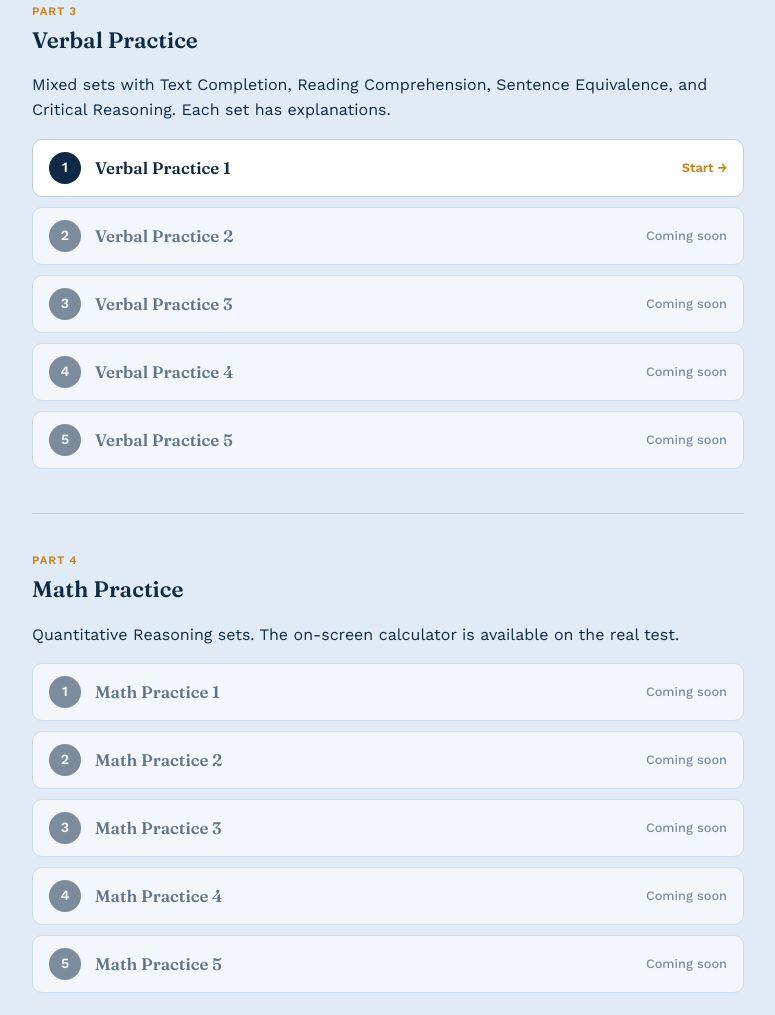
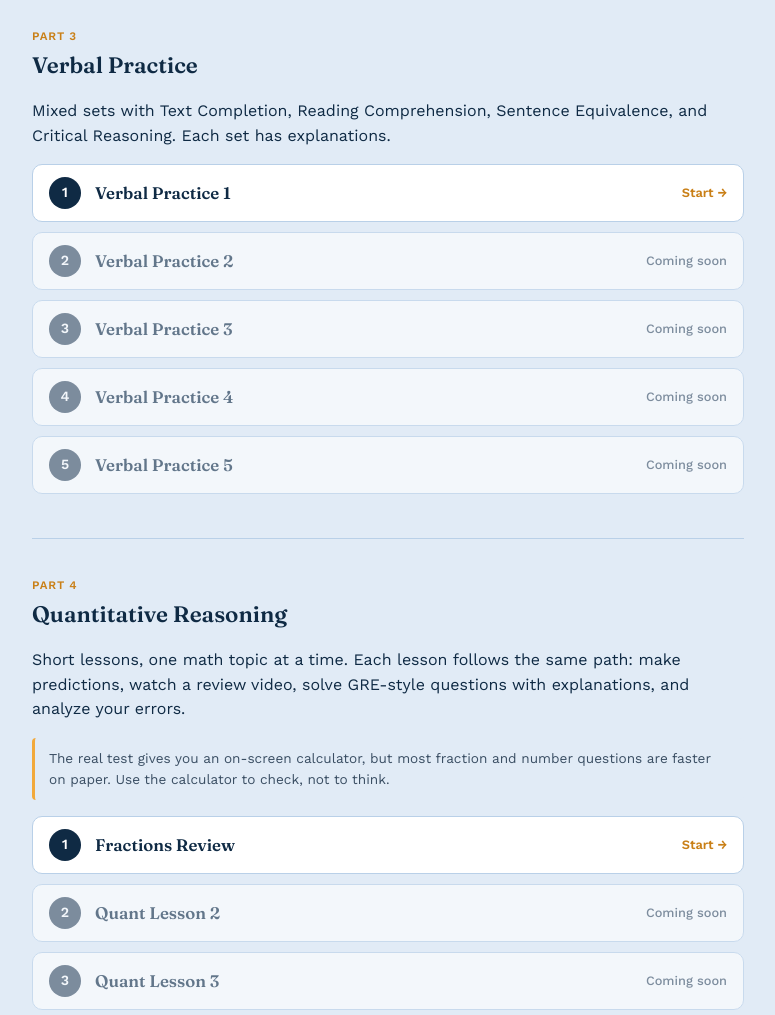
Before and after one commit to dravellaneda07/Language-Clinic-, a plain HTML site: page gre.html in a window 1280 px wide. Shown: the part 1785-2800 px from the top of the page, without its empty margins (252-1027 px from the left). Drawn offline with nearby package versions, Linux system fonts and the light colour scheme.

Commit message:
Update gre.html

```diff
--- a/gre.html
+++ b/gre.html
@@ -98,7 +98,7 @@
 <div class="wrap">
   <p class="pretitle">Graduate Study · Test Preparation</p>
   <h1>GRE Preparation</h1>
-  <p class="lead">A free study space for the GRE General Test. Learn the format, follow a study plan, build academic vocabulary, practice, and learn how to write the essay.</p>
+  <p class="lead">A free study space for the GRE General Test. Learn the format, follow a study plan, build academic vocabulary, review math one topic at a time, practice, and learn how to write the essay.</p>
   <p class="note">The GRE changes over time. Always confirm dates, fees, and rules at <a href="https://www.ets.org/gre" target="_blank" rel="noopener">ets.org/gre</a>, and check whether your program requires the GRE at all.</p>
 
   <hr class="chart-rule">
@@ -151,17 +151,19 @@
   </div>
 
   <!-- 4 QUANT -->
-  <div class="activity-section">
+  <div class="activity-section" id="quant">
     <p class="activity-label">Part 4</p>
-    <h2 class="activity-title">Math Practice</h2>
-    <p>Quantitative Reasoning sets. The on-screen calculator is available on the real test.</p>
+    <h2 class="activity-title">Quantitative Reasoning</h2>
+    <p>Short lessons, one math topic at a time. Each lesson follows the same path: make predictions, watch a review video, solve GRE-style questions with explanations, and analyze your errors.</p>
+    <p class="note">The real test gives you an on-screen calculator, but most fraction and number questions are faster on paper. Use the calculator to check, not to think.</p>
     <div class="sets">
-      <div class="set off"><span class="set-num">1</span><span class="set-name">Math Practice 1</span><span class="set-go">Coming soon</span></div>
-      <div class="set off"><span class="set-num">2</span><span class="set-name">Math Practice 2</span><span class="set-go">Coming soon</span></div>
-      <div class="set off"><span class="set-num">3</span><span class="set-name">Math Practice 3</span><span class="set-go">Coming soon</span></div>
-      <div class="set off"><span class="set-num">4</span><span class="set-name">Math Practice 4</span><span class="set-go">Coming soon</span></div>
-      <div class="set off"><span class="set-num">5</span><span class="set-name">Math Practice 5</span><span class="set-go">Coming soon</span></div>
-      <!-- ADD MORE MATH SETS HERE: same method as the verbal sets -->
+      <a class="set" href="gre-quant-1.html"><span class="set-num">1</span><span class="set-name">Fractions Review</span><span class="set-go">Start →</span></a>
+      <div class="set off"><span class="set-num">2</span><span class="set-name">Quant Lesson 2</span><span class="set-go">Coming soon</span></div>
+      <div class="set off"><span class="set-num">3</span><span class="set-name">Quant Lesson 3</span><span class="set-go">Coming soon</span></div>
+      <div class="set off"><span class="set-num">4</span><span class="set-name">Quant Lesson 4</span><span class="set-go">Coming soon</span></div>
+      <div class="set off"><span class="set-num">5</span><span class="set-name">Quant Lesson 5</span><span class="set-go">Coming soon</span></div>
+      <!-- ADD A NEW QUANT LESSON: replace a "Coming soon" line with
+           <a class="set" href="gre-quant-2.html"><span class="set-num">2</span><span class="set-name">TOPIC NAME</span><span class="set-go">Start →</span></a> -->
     </div>
   </div>
 
@@ -208,7 +210,8 @@
     <p class="activity-label">Resources</p>
     <h2 class="activity-title">Where to Practice</h2>
         <div class="card"><h3>Practice sets</h3><ul>
-      <li><a href="gre-verbal-1.html"><b>Verbal Practice Set 1</b></a>: 15 questions with explanations</li></ul></div>
+      <li><a href="gre-verbal-1.html"><b>Verbal Practice Set 1</b></a>: 15 questions with explanations</li>
+      <li><a href="gre-quant-1.html"><b>Quant Lesson 1: Fractions</b></a>: review video and 12 GRE-style questions</li></ul></div>
     <div class="card"><h3>Official ETS materials</h3><ul>
       <li><a href="https://www.ets.org/gre" target="_blank" rel="noopener">ETS GRE home</a>: registration, fees, and policies</li>
       <li>Free POWERPREP practice tests are available through ETS (find them from the GRE home page)</li></ul></div>
```
